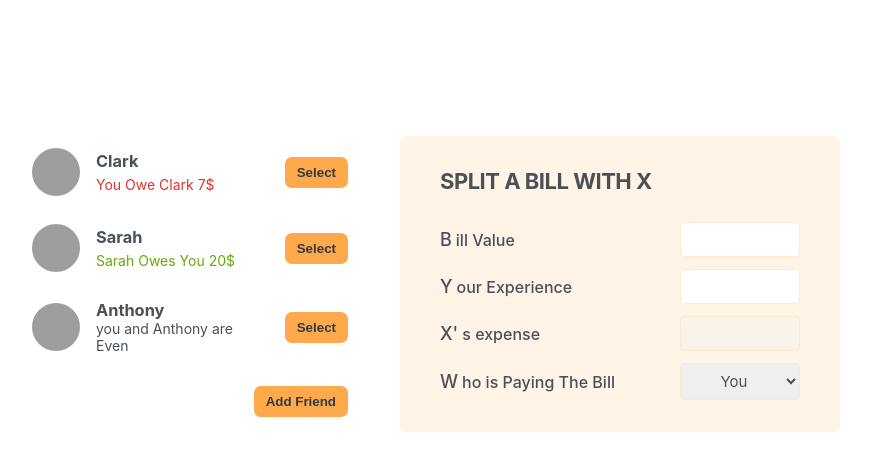
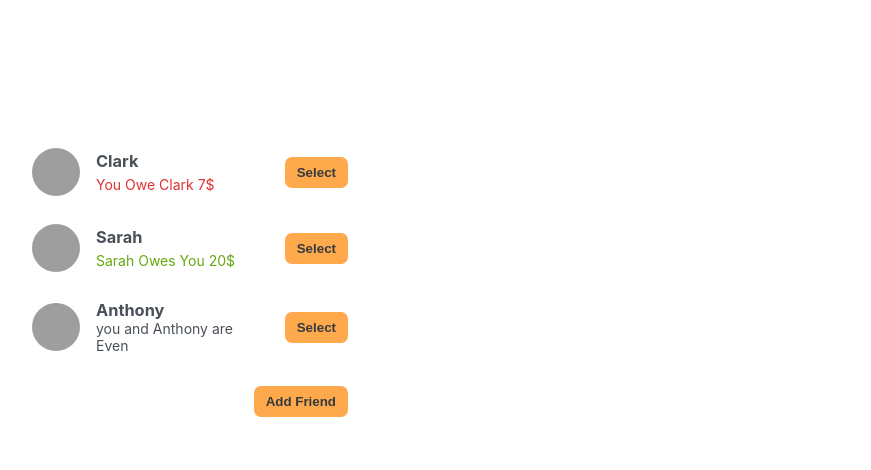
Before and after one commit to Ojha-kaustubh/Eat-n-Split-, a React (Create React App) app: page / in a window 1280 px wide. Shown: the top 470 px of the page, without its empty margins (210-1081 px from the left). Built offline with nearby package versions, Linux system fonts and the light colour scheme; grey boxes are pictures that could not be loaded.

Commit message:
adding the selecting the friend

```diff
--- a/src/App.js
+++ b/src/App.js
@@ -33,6 +33,7 @@
 export default function App() {
   const [friends, setFriends] = useState(initialFriends);
   const [showAddFriend, setAddShowFriend] = useState(false);
+  const [selectedFriend, setSelectedFriend] = useState(null); // no friend are selected
 
   function handleShowAddFriend() {
     setAddShowFriend((show) => !show);
@@ -42,34 +43,53 @@
     setFriends((friends) => {
       return [...friends, friend];
     });
-    setAddShowFriend(false);
+  }
+
+  function handleSelectFriend(friend) {
+    // setSelectedFriend(friend);
+    setSelectedFriend((cur) => (cur?.id === friend.id ? null : friend));
   }
 
   return (
     <div className="app">
       <div className="sidebar">
-        <FriendList friends={friends} />
+        <FriendList
+          friends={friends}
+          onSelection={handleSelectFriend}
+          selectedFriend={selectedFriend}
+        />
+
         {showAddFriend && <FormAddFriend onAddFriend={handleAddFriend} />}
+
         <Button onClick={handleShowAddFriend}>
           {showAddFriend ? "close" : "Add Friend"}
         </Button>
       </div>
-      <FormSplitBill />
+      {selectedFriend && <FormSplitBill selectedFriend={selectedFriend} />}
     </div>
   );
 }
 
-function FriendList({ friends }) {
+function FriendList({ friends, onSelection, selectedFriend }) {
   return (
     <ul>
       {friends.map((friend) => {
-        return <Friend key={friend.id} friend={friend} />;
+        return (
+          <Friend
+            key={friend.id}
+            friend={friend}
+            onSelection={onSelection}
+            selectedFriend={selectedFriend}
+          />
+        );
       })}
     </ul>
   );
 }
 
-function Friend({ friend }) {
+function Friend({ friend, onSelection, selectedFriend }) {
+  const isSelected = selectedFriend?.id === friend.id;
+
   return (
     <li>
       <img src={friend.image} alt={friend.name} />
@@ -89,7 +109,9 @@
 
       {friend.balance === 0 && <p>you and {friend.name} are Even</p>}
 
-      <Button>Select</Button>
+      <Button onClick={() => onSelection(friend)}>
+        {isSelected ? "close" : "Select"}
+      </Button>
     </li>
   );
 }
@@ -116,7 +138,7 @@
     };
     onAddFriend(newFriend);
 
-    // After The submit The form then the image is reset nad name is blank
+    // After The submit The form then the image is reset and name is blank
     setName("");
     setImage("https://i.pravatar.cc/48");
   }
@@ -141,10 +163,10 @@
   );
 }
 
-function FormSplitBill() {
+function FormSplitBill({ selectedFriend }) {
   return (
     <form className="form-split-bill">
-      <h2>Split a bill with X</h2>
+      <h2>Split a bill with {selectedFriend.name}</h2>
 
       <label>Bill Value</label>
       <input type="text" />
@@ -152,14 +174,14 @@
       <label>Your Experience</label>
       <input type="text" />
 
-      <label>X's expense</label>
+      <label>{selectedFriend.name} expense</label>
       <input type="text" disabled />
 
       <label>Who is Paying The Bill</label>
 
       <select>
         <option value="user">You</option>
-        <option value="friend">X</option>
+        <option value="friend">{selectedFriend.name}</option>
       </select>
     </form>
   );
```
